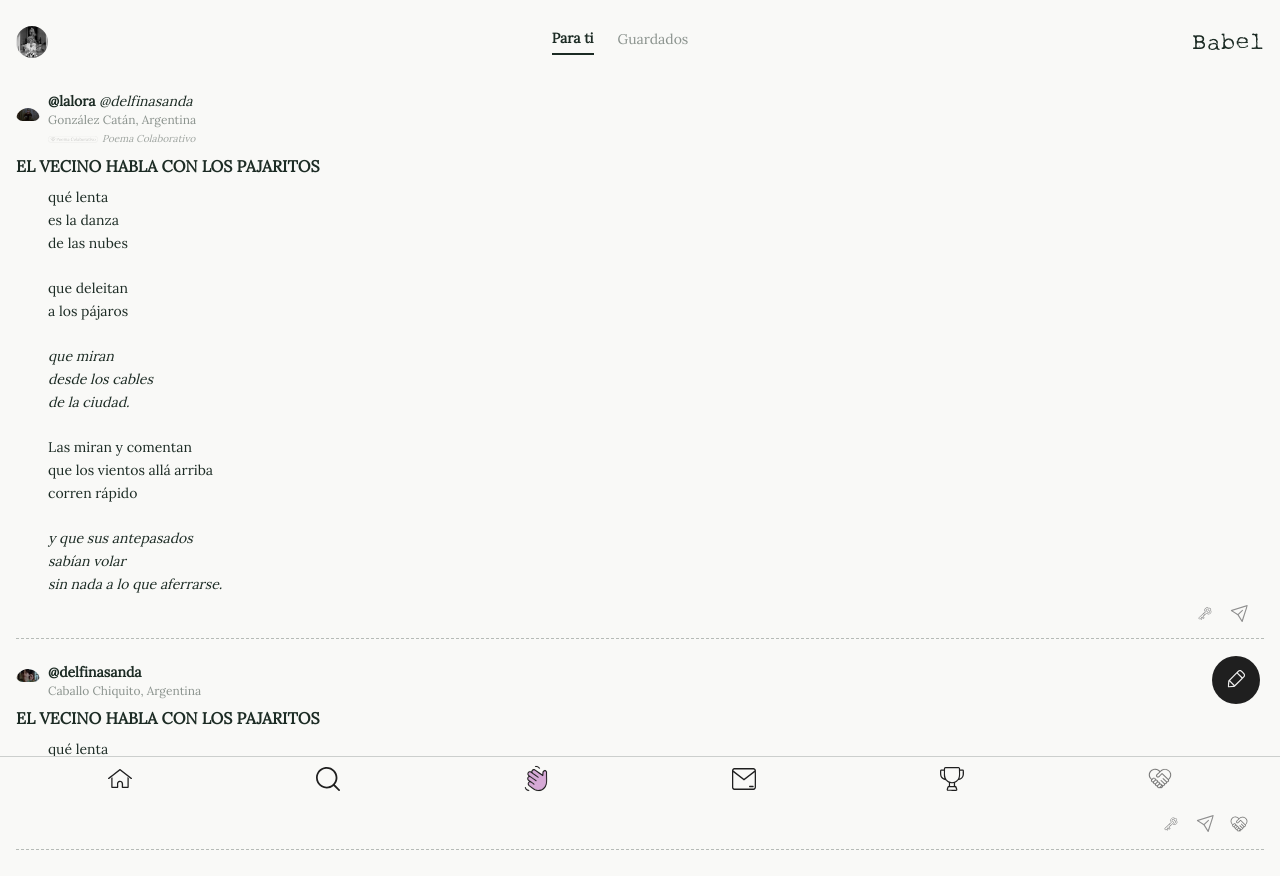
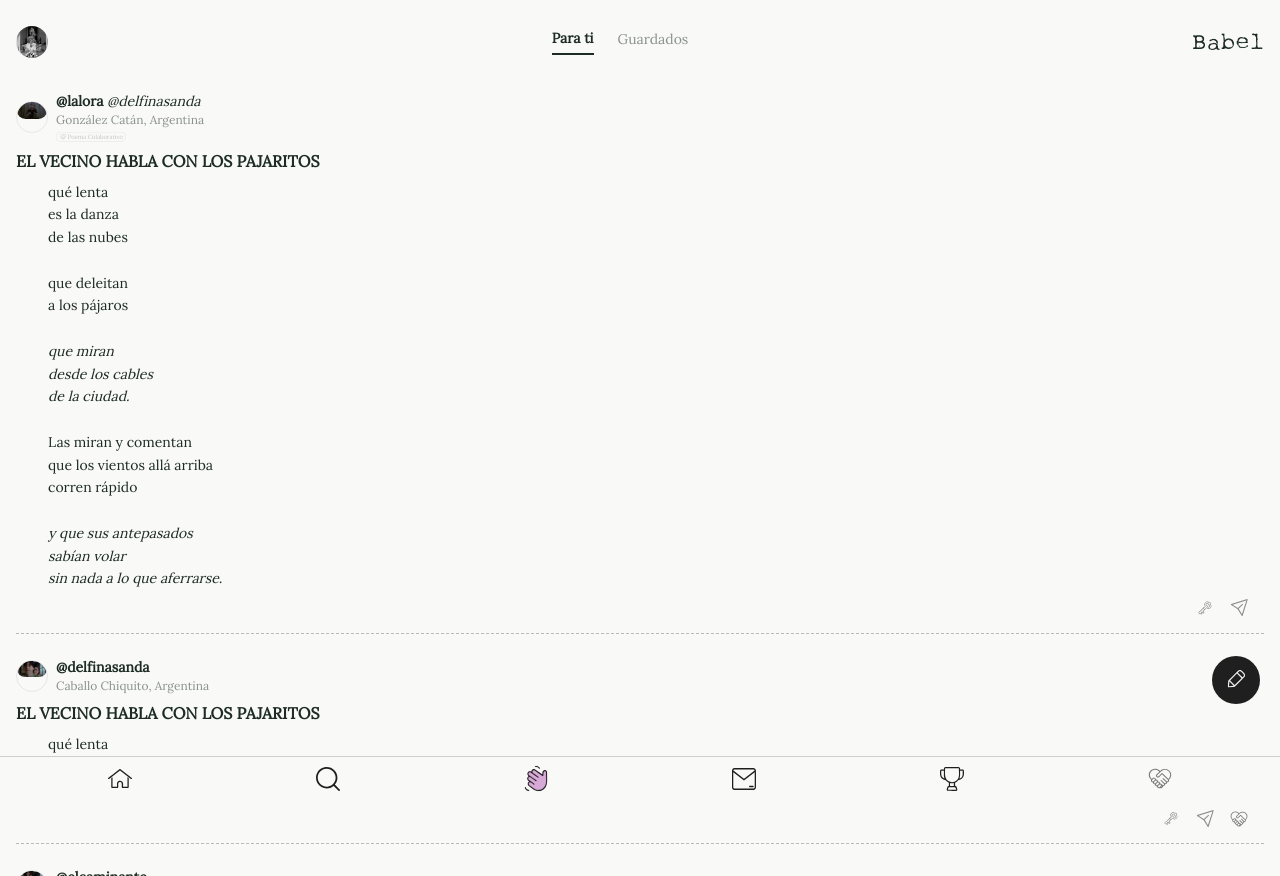
Before and after one commit to Camililita/babeli-o, a Next.js app: page /feed in a window 1280 px wide. Built offline with nearby package versions, Linux system fonts and the light colour scheme.

Commit message:
Update feed.js

```diff
--- a/pages/feed.js
+++ b/pages/feed.js
@@ -115,8 +115,8 @@ un poema nuevo`,
           {posts.map((post, index) => (
             <div key={index} className="mb-6">
               <div className="flex items-center gap-2 mb-1">
-                <div className="w-[24px] h-[24px] rounded-full overflow-hidden">
-                  <Image src={post.avatar} alt={post.user} width={24} height={24} className="object-cover rounded-full" />
+                <div className="w-[32px] h-[32px] rounded-full overflow-hidden border">
+                  <Image src={post.avatar} alt={post.user} width={32} height={32} className="object-cover rounded-full" />
                 </div>
                 <div>
                   <p className="text-sm font-bold">
@@ -128,8 +128,7 @@ un poema nuevo`,
                   <p className="text-xs text-[#1C2B24]/50">{post.location}</p>
                   {post.collaborative && (
                     <div className="text-[10px] text-[#1C2B24]/40 italic flex items-center gap-1 mt-1">
-                      <Image src="/icons/colaborativo.svg" alt="Poema Colaborativo" width={50} height={14} className="opacity-60" />
-                      <span>Poema Colaborativo</span>
+                      <Image src="/icons/colaborativo.svg" alt="Poema Colaborativo" width={70} height={14} className="opacity-60" />
                     </div>
                   )}
                 </div>
```
